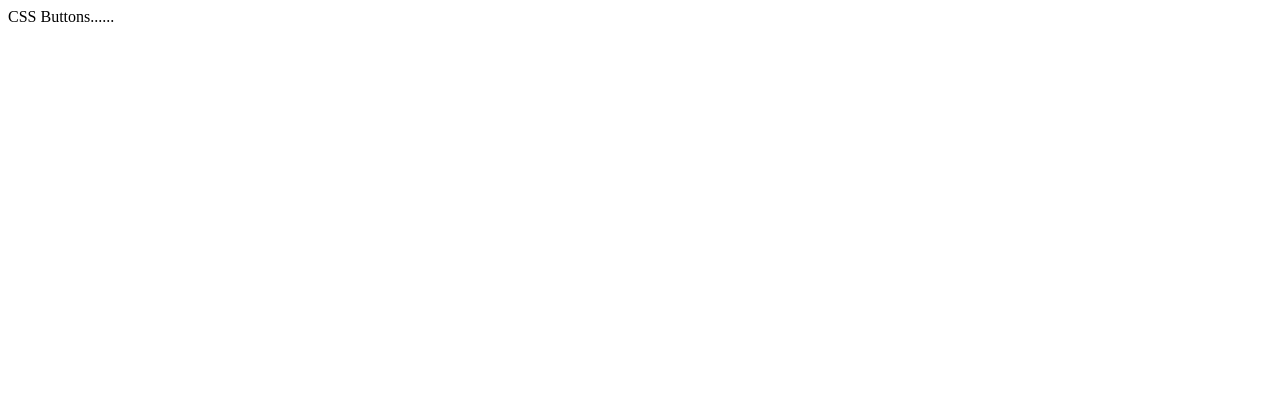
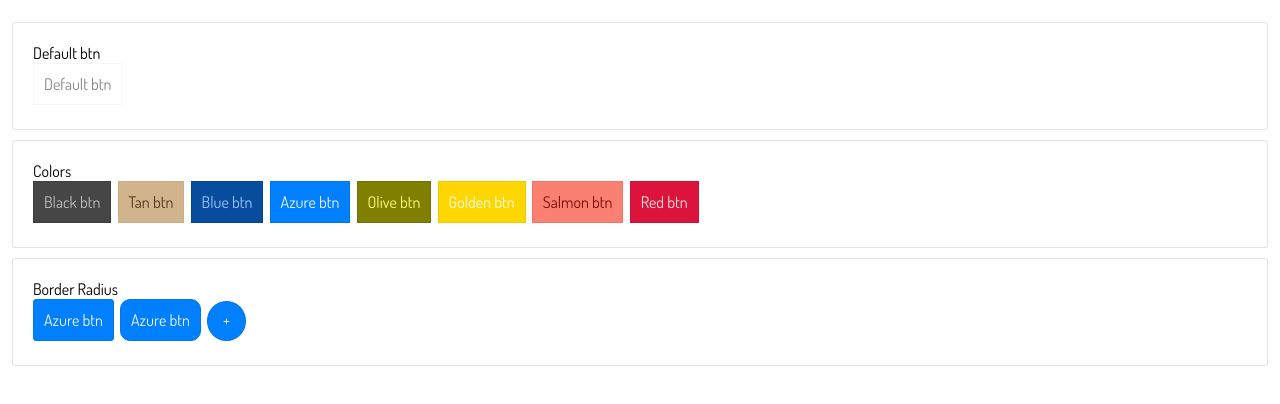
Before and after one commit to tokovenko/css-btns, a website: page index.html in a window 1280 px wide. Drawn offline with Linux system fonts and the light colour scheme.

Commit message:
started btns styles

```diff
--- a/index.html
+++ b/index.html
@@ -3,9 +3,32 @@
 <head>
     <meta charset="UTF-8">
     <title>CSS Buttons</title>
-    <link rel="stylesheet" type="text/css" href="/dist/css/css-btns.css" />
+    <link rel="stylesheet" type="text/css" href="/dist/css/css-btns.css?1" />
+    <link href='https://fonts.googleapis.com/css?family=Dosis' rel='stylesheet' type='text/css'>
 </head>
 <body>
-    CSS Buttons......
+    <div class="examples">
+        <div class="example">
+            <div class="title">Default btn</div>
+            <div class="css-btn">Default btn</div>
+        </div>
+        <div class="example">
+            <div class="title">Colors</div>
+            <div class="css-btn css-btn-black">Black btn</div>
+            <div class="css-btn css-btn-tan">Tan btn</div>
+            <div class="css-btn css-btn-blue">Blue btn</div>
+            <div class="css-btn css-btn-azure">Azure btn</div>
+            <div class="css-btn css-btn-olive">Olive btn</div>
+            <div class="css-btn css-btn-golden">Golden btn</div>
+            <div class="css-btn css-btn-salmon">Salmon btn</div>
+            <div class="css-btn css-btn-red">Red btn</div>
+        </div>
+        <div class="example">
+            <div class="title">Border Radius</div>
+            <div class="css-btn css-btn-azure css-br">Azure btn</div>
+            <div class="css-btn css-btn-azure css-br-lg">Azure btn</div>
+            <div class="css-btn css-btn-azure css-br-cc">+</div>
+        </div>
+    </div>
 </body>
 </html>
--- /dev/null
+++ b/sass/main.scss
@@ -0,0 +1,105 @@
+.examples {
+    padding: 4px;
+    .example {
+        padding: 20px;
+        border: 1px solid #e4e4e4;
+        margin: 10px 0;
+        border-radius: 3px;
+        font-family: 'Dosis', sans-serif;
+        .css-btn {
+            margin-right: 3px;
+        }
+    }
+}
+
+
+@mixin btn($color) {
+    @if (lightness( $color ) > 50) {
+        $text-color: darken($color, 47%);
+        color: $text-color;
+    }
+    @else {
+        $text-color: lighten($color, 47%);
+        color: $text-color;
+    }
+    background: $color;
+    border: 1px solid darken($color, 3%);
+
+    &:hover,
+    &:focus,
+    &:hover.a-fw::before,
+    &:focus.a-fw::before  {
+        background: lighten($color, 7%);
+    }
+    &:hover.a-fw,
+    &:focus.a-fw  {
+        background: $color;
+    }
+    &:hover.a-fw::before,
+    &:focus.a-fw::before  {
+        top:0;
+    }
+}
+
+@mixin border-radius($radius) {
+    border-radius: $radius;
+}
+
+.css-btn {
+    cursor: pointer;
+    display: inline-block;
+    padding: 10px;
+    position: relative;
+    overflow: hidden;
+
+    @include btn(#ffffff);
+
+    &:hover,
+    &:focus {
+    }
+
+    &:focus {
+        outline: none;
+    }
+
+    &:active {
+        box-shadow: inset 1px 1px 3px #444424;
+    }
+
+    &.css-btn-black {
+        @include btn(#464646);
+    }
+    &.css-btn-tan {
+        @include btn(#D2B48C);
+    }
+    &.css-btn-blue {
+        @include btn(#084C9E);
+    }
+    &.css-btn-azure {
+        @include btn(#007FFF);
+    }
+    &.css-btn-olive {
+        @include btn(#808000);
+    }
+    &.css-btn-golden {
+        @include btn(#FFD700);
+    }
+    &.css-btn-salmon {
+        @include btn(#FA8072);
+    }
+    &.css-btn-red {
+        @include btn(#DC143C);
+    }
+
+
+    &.css-br {
+        @include border-radius(3px);
+    }
+    &.css-br-lg {
+        @include border-radius(10px);
+    }
+    &.css-br-cc {
+        @include border-radius(50%);
+        padding: 8px 15px 10px 15px;
+    }
+}
```
Also changed, not shown: dist/css/css-btns.css, dist/css/css-btns.min.css, 1 other file.
